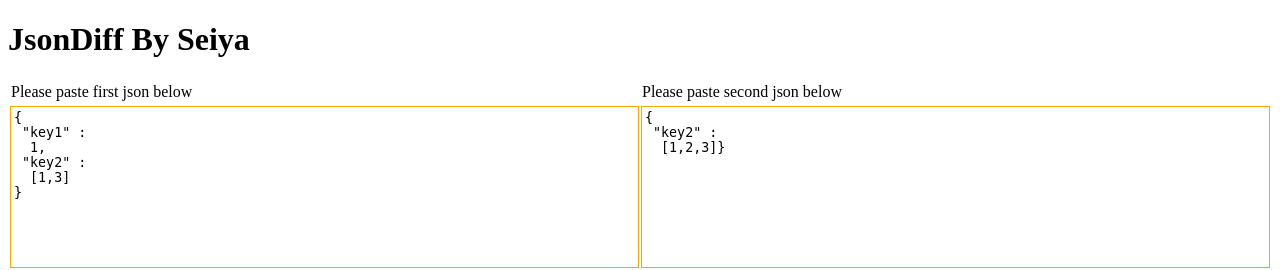
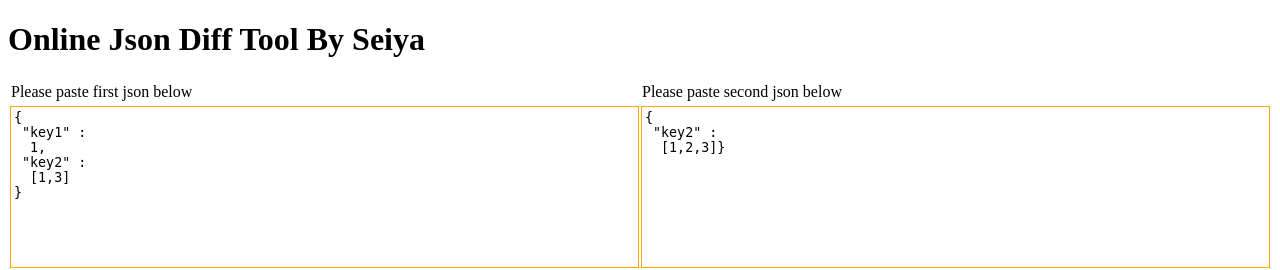
Before and after one commit to jlp-seiya/shiryu, a Flask app: page / in a window 1280 px wide. Shown: the top 270 px of the page. Run offline with Flask 2, Linux system fonts and the light colour scheme.

Commit message:
Update title and meta

```diff
--- a/json_diff/templates/template.html
+++ b/json_diff/templates/template.html
@@ -1,11 +1,24 @@
 <!doctype html>
 <html>
 <head>
-<title>JsonDiff By Seiya</title>
+<title>Online Json Diff Tool</title>
+<meta name="google-site-verification" content="EK0hk9E3hosm5oXXp4aNNZDh8btOJ_2YWeuMlwk72iw" />
+<meta name="description" content="Online Json Diff Tool">
 </head>
 <body>
 
-<h1 align="left">JsonDiff By Seiya</h1>
+<script>
+  (function(i,s,o,g,r,a,m){i['GoogleAnalyticsObject']=r;i[r]=i[r]||function(){
+  (i[r].q=i[r].q||[]).push(arguments)},i[r].l=1*new Date();a=s.createElement(o),
+  m=s.getElementsByTagName(o)[0];a.async=1;a.src=g;m.parentNode.insertBefore(a,m)
+  })(window,document,'script','https://www.google-analytics.com/analytics.js','ga');
+
+  ga('create', 'UA-93524943-1', 'auto');
+  ga('send', 'pageview');
+
+</script>
+
+<h1 align="left">Online Json Diff Tool By Seiya</h1>
 
 <table style="width:100%;">
 <tr>
```
